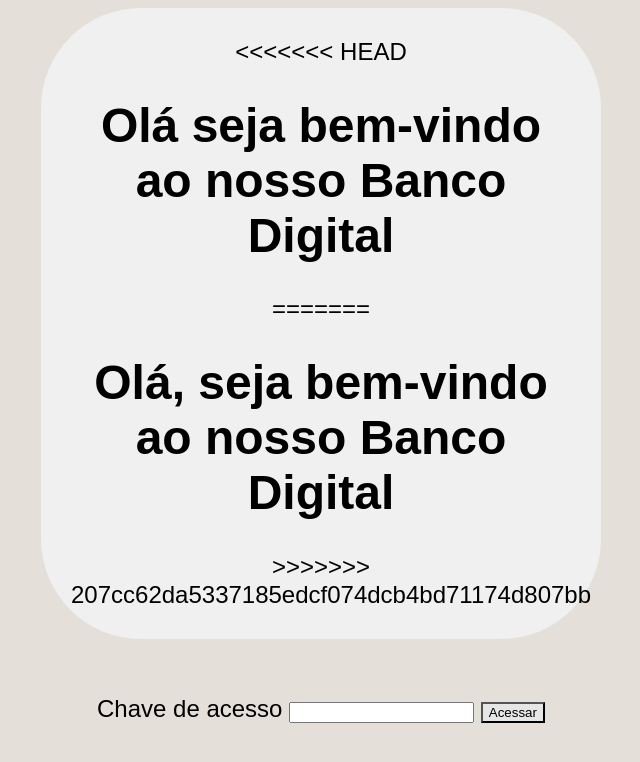
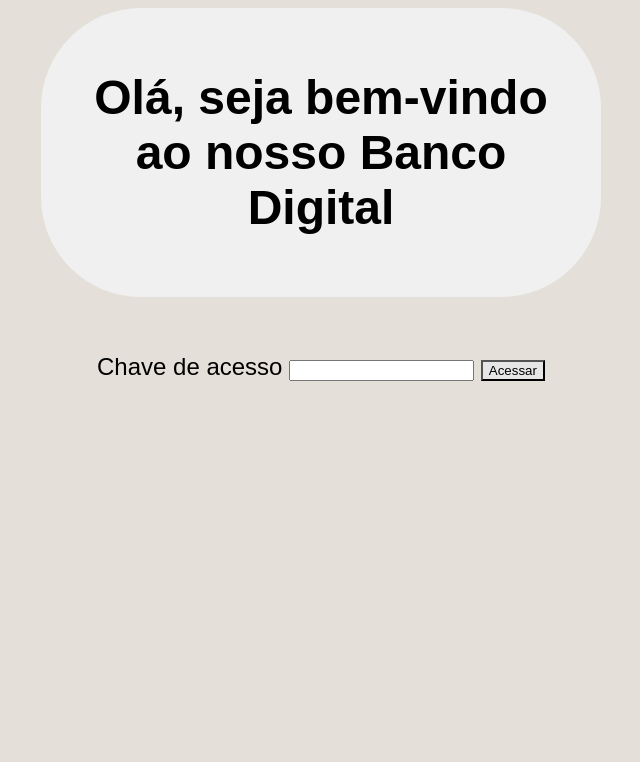
Before and after one commit to WallaceFrancoo/BancoDigital, a plain HTML site: page index.html in a window 1280 px wide. Shown: the whole page, without its empty margins (319-959 px from the left). Drawn offline with Linux system fonts and the light colour scheme.

Commit message:
Alterando o titulo do site

```diff
--- a/index.html
+++ b/index.html
@@ -8,11 +8,7 @@
 </head>
 <body>
     <div class="Cabecario">
-<<<<<<< HEAD
-    <h1>Olá seja bem-vindo ao nosso Banco Digital</h1>
-=======
-    <h1>Olá, seja bem-vindo ao nosso Banco Digital </h1>
->>>>>>> 207cc62da5337185edcf074dcb4bd71174d807bb
+    <h1>Olá, seja bem-vindo ao nosso Banco Digital</h1>
     </div>
     <br><br>
     <div class="Login">Chave de acesso
```
